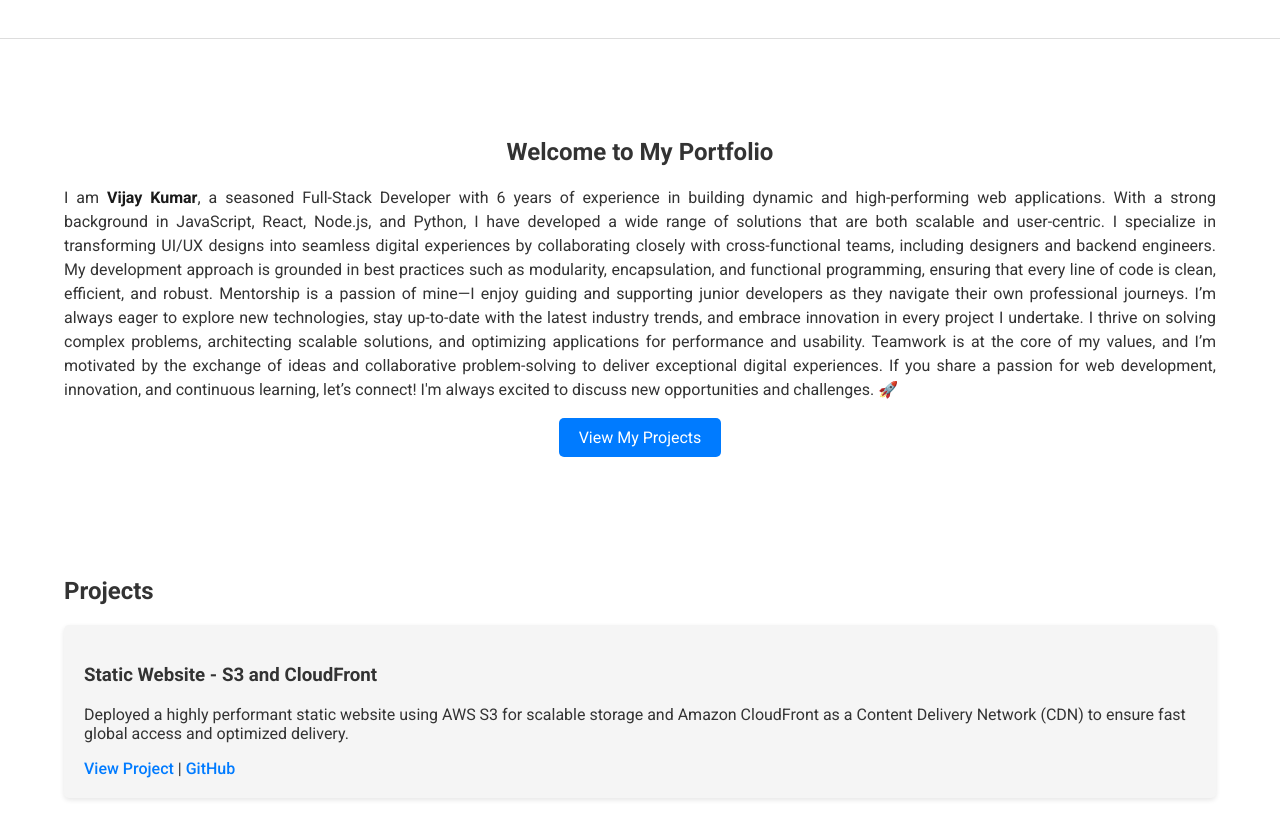
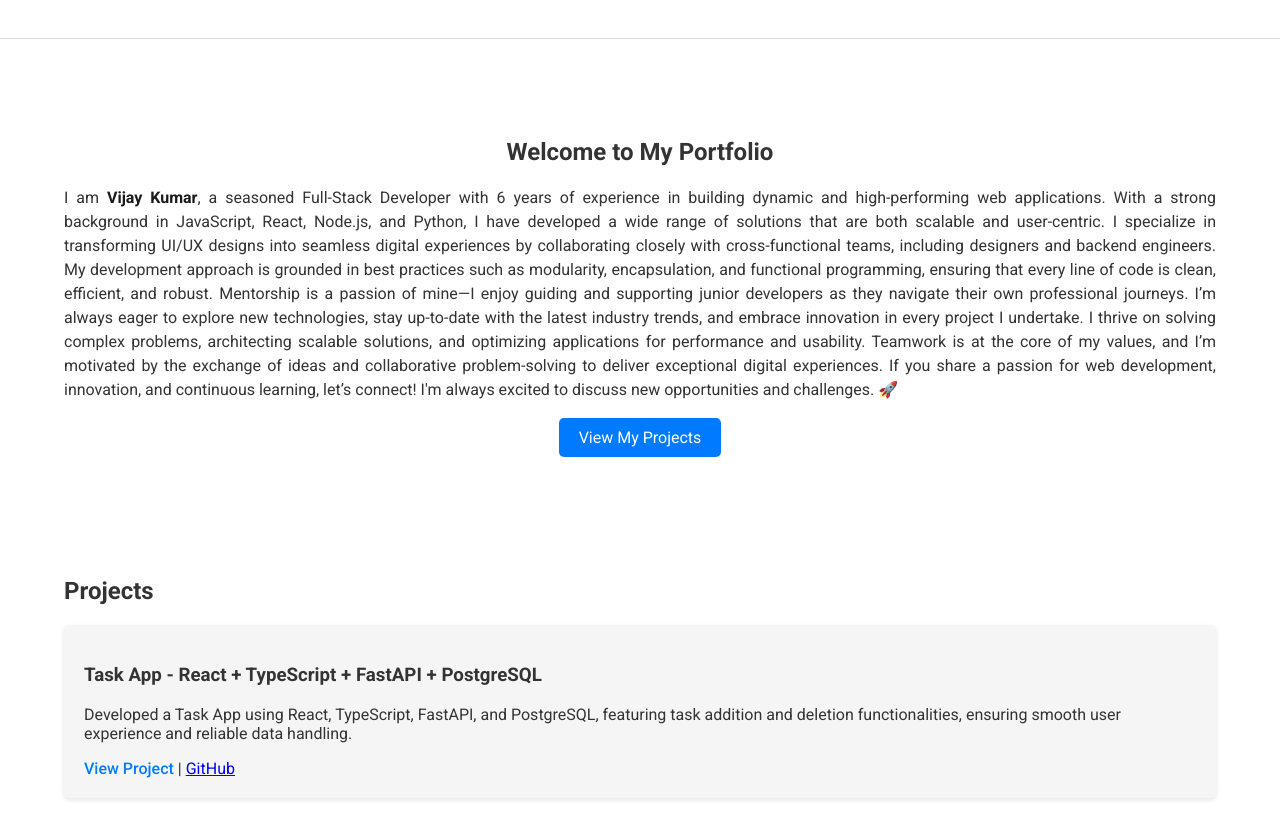
Before and after one commit to rvijaykr10/portfolio, a plain HTML site: page index.html in a window 1280 px wide. Shown: the part 115-930 px from the top of the page. Drawn offline with Linux system fonts and the light colour scheme.

Commit message:
task app added to project section

```diff
--- a/index.html
+++ b/index.html
@@ -78,7 +78,27 @@
       <section id="projects" class="projects">
         <div class="container">
           <h2 class="projects__title">Projects</h2>
-
+          <div class="projects__card">
+            <h3>Task App - React + TypeScript + FastAPI + PostgreSQL</h3>
+            <p>
+              Developed a Task App using React, TypeScript, FastAPI, and
+              PostgreSQL, featuring task addition and deletion functionalities,
+              ensuring smooth user experience and reliable data handling.
+            </p>
+            <a
+              href="https://react-typescript-taskapp.vercel.app"
+              class="projects__card-link"
+              target="_blank"
+              >View Project</a
+            >
+            |
+            <a
+            href="https://github.com/rvijaykr10/react-typescript-taskapp
+              class="projects__card-link"
+              target="_blank"
+              >GitHub</a
+            >
+          </div>
           <div class="projects__card">
             <h3>Static Website - S3 and CloudFront</h3>
             <p>
@@ -101,7 +121,6 @@
               >GitHub</a
             >
           </div>
-
           <div class="projects__card">
             <h3>Blog Service API - FastAPI</h3>
             <p>
@@ -124,7 +143,6 @@
               >GitHub</a
             >
           </div>
-
           <div class="projects__card">
             <h3>Task Manager App - MERN Stack</h3>
             <p>
@@ -147,7 +165,6 @@
               >GitHub</a
             >
           </div>
-
           <div class="projects__card">
             <h3>Netflix Clone - Responsive UI</h3>
             <p>
```
